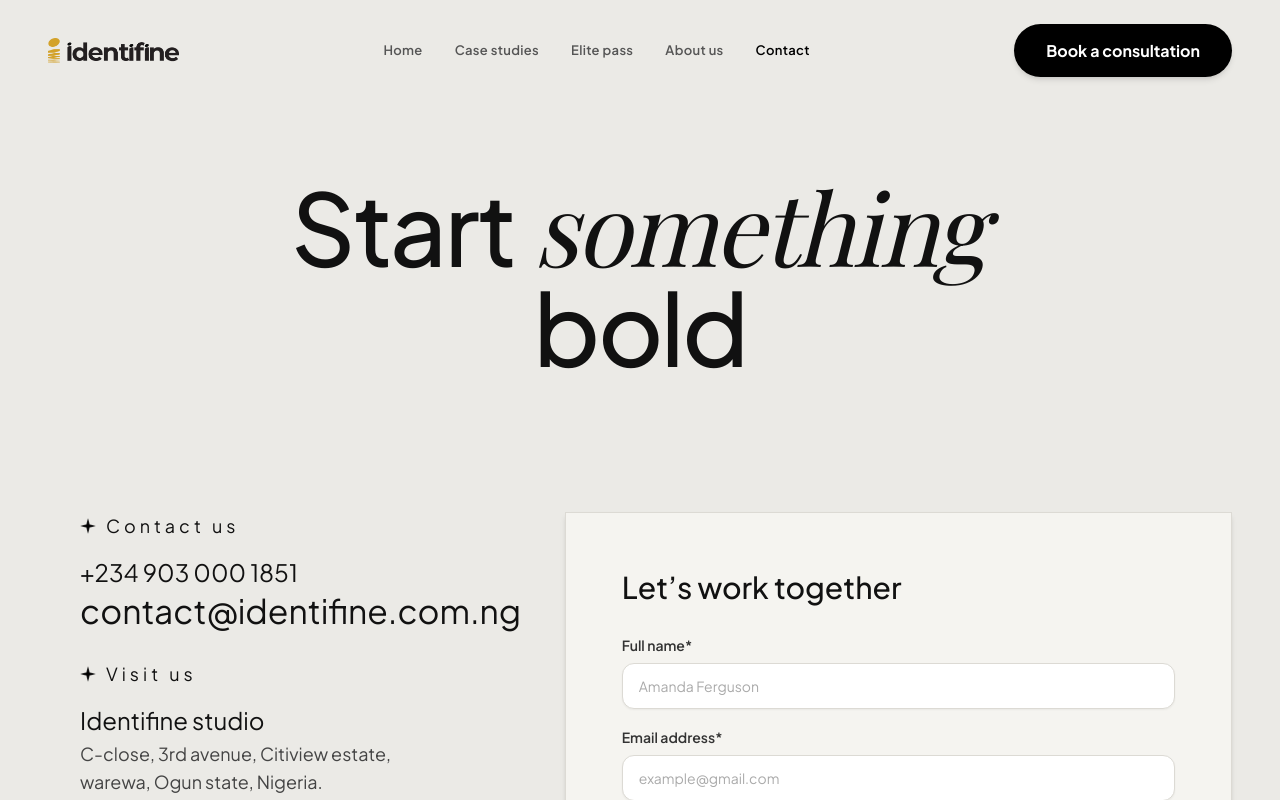
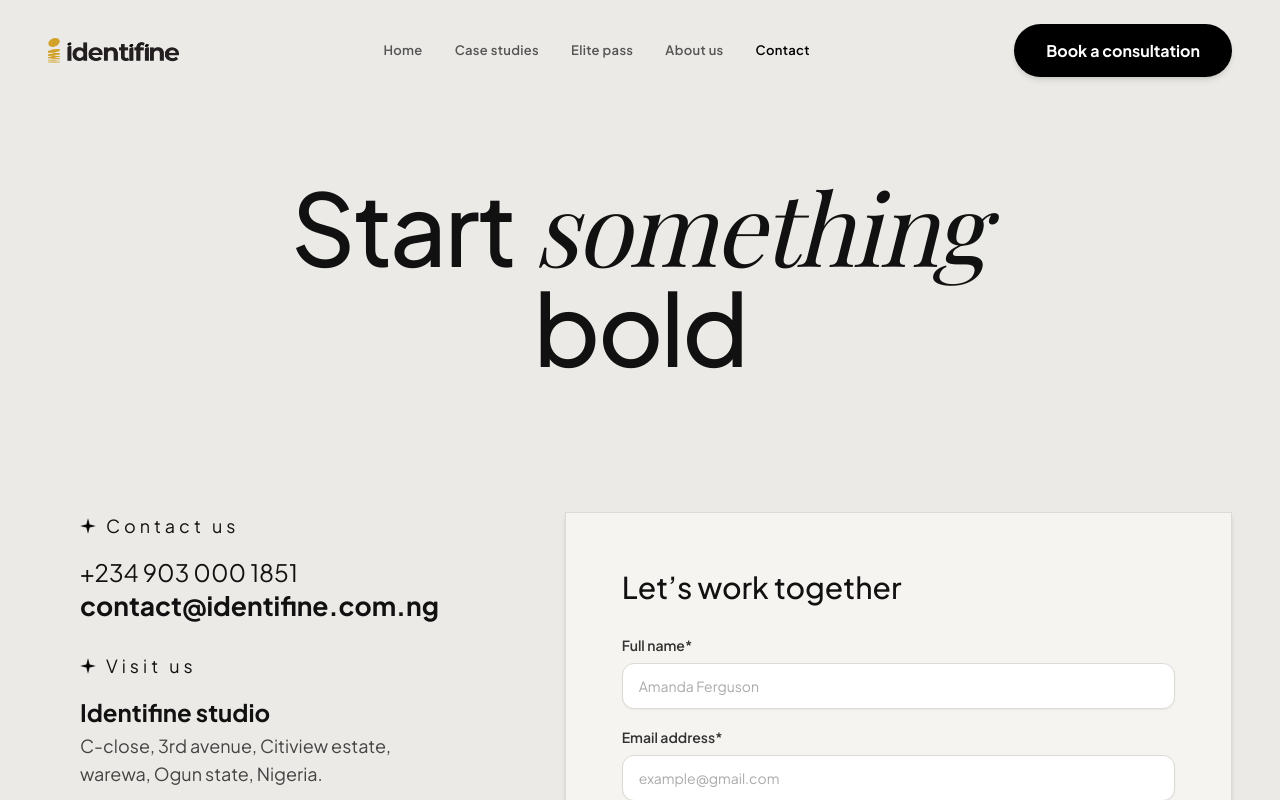
Before and after one commit to 0001-DEV/Identifine, a React (Vite) app: page /contact in a window 1280 px wide. Shown: the top 800 px of the page. Built offline with nearby package versions, Linux system fonts and the light colour scheme; the HTML template or start-up script is replaced by a standard one; a web font is replaced by a local one.

Commit message:
Make email and studio title bold, and reduce width of email in ContactPage

```diff
--- a/src/pages/ContactPage.jsx
+++ b/src/pages/ContactPage.jsx
@@ -99,7 +99,7 @@ export default function ContactPage() {
                   <a href="tel:+2349030001851" className="block text-xl sm:text-2xl font-normal text-[#111111] hover:text-[#E2B857] transition-colors">
                     +234 903 000 1851
                   </a>
-                  <a href="mailto:contact@identifine.com.ng" className="text-2xl sm:text-3xl lg:text-[2.1rem] font-normal text-[#111111] block hover:text-[#E2B857] transition-colors leading-tight">
+                  <a href="mailto:contact@identifine.com.ng" className="text-lg sm:text-xl lg:text-[1.65rem] font-bold text-[#111111] block hover:text-[#E2B857] transition-colors leading-tight max-w-xs sm:max-w-sm">
                     contact@identifine.com.ng
                   </a>
                 </div>
@@ -121,7 +121,7 @@ export default function ContactPage() {
                   </span>
                 </div>
                 <div className="space-y-1 pt-1">
-                  <div className="text-xl sm:text-2xl font-normal text-[#111111]">Identifine studio</div>
+                  <div className="text-xl sm:text-2xl font-bold text-[#111111]">Identifine studio</div>
                   <p className="text-base sm:text-lg text-[#444444] leading-relaxed font-normal max-w-sm">
                     C-close, 3rd avenue, Citiview estate, warewa, Ogun state, Nigeria.
                   </p>
```
